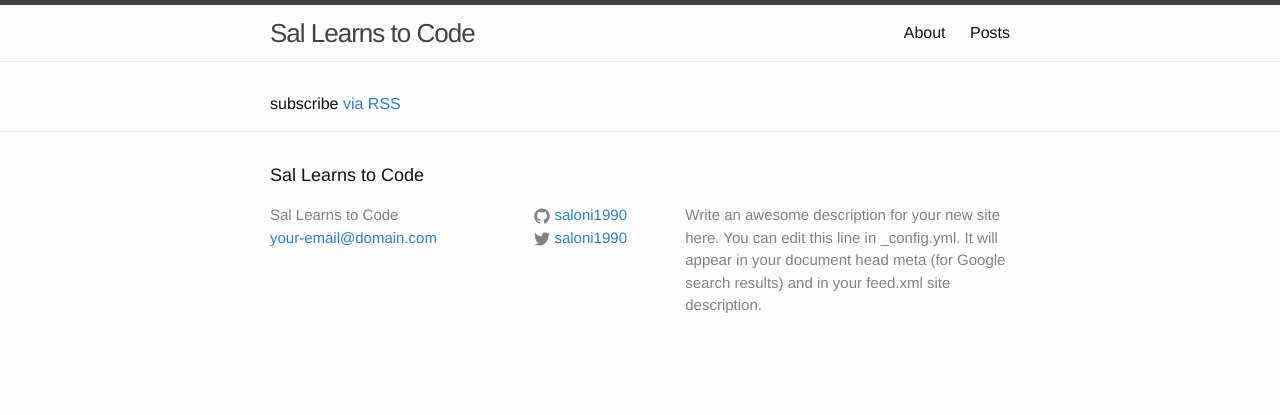
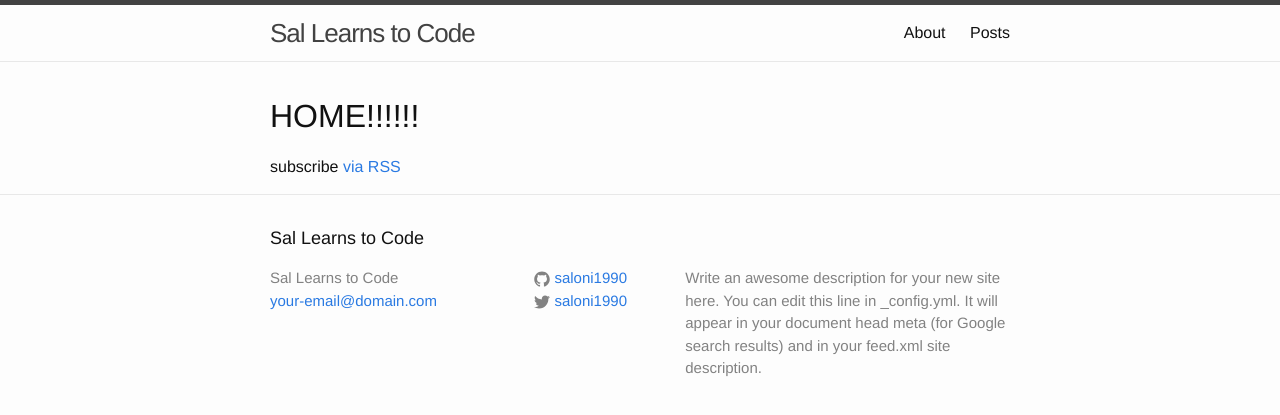
Before and after one commit to saloni1990/saloni1990.github.io, a Jekyll site: the page built from index.html, in a window 1280 px wide. Shown: the top 415 px of the page. Built offline with Jekyll 4.4.1, drawn with Linux system fonts in a browser that asks for light colours.

Commit message:
Update index.html

```diff
--- a/index.html
+++ b/index.html
@@ -2,6 +2,7 @@
 layout: home
 ---
 
+<h1>HOME!!!!!!</h1>
 <div class="home">
 
 
```
